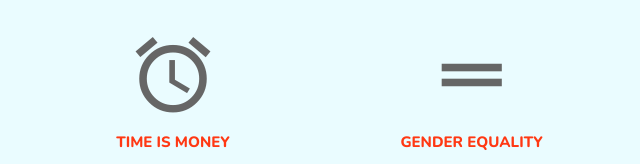
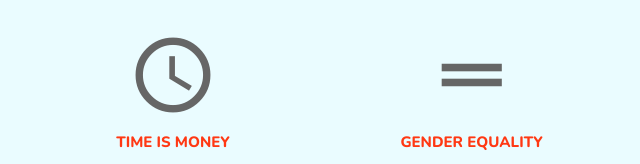
Before and after one commit to alankemsley/dating-app, a website: page public/index.html in a window 1280 px wide. Shown: the part 846-1010 px from the top of the page, 467-1107 px from the left. Drawn offline with nearby package versions, Linux system fonts and the light colour scheme.

Commit message:
Update clock icon

```diff
--- a/public/index.html
+++ b/public/index.html
@@ -72,7 +72,7 @@
 
         <!-- Philosophy 2 -->
         <div class="col m4 center-align" id="philisophy2">
-          <i class="material-icons large">alarm</i>
+          <i class="material-icons large">access_time</i>
           <h6>TIME IS MONEY</h6>
           <p>Our proprietary matching algorithm is so intelligent that you need to answer only four questions about yourself, saving you valuable time to do things that matter more than relationships.</p>
         </div>
```
